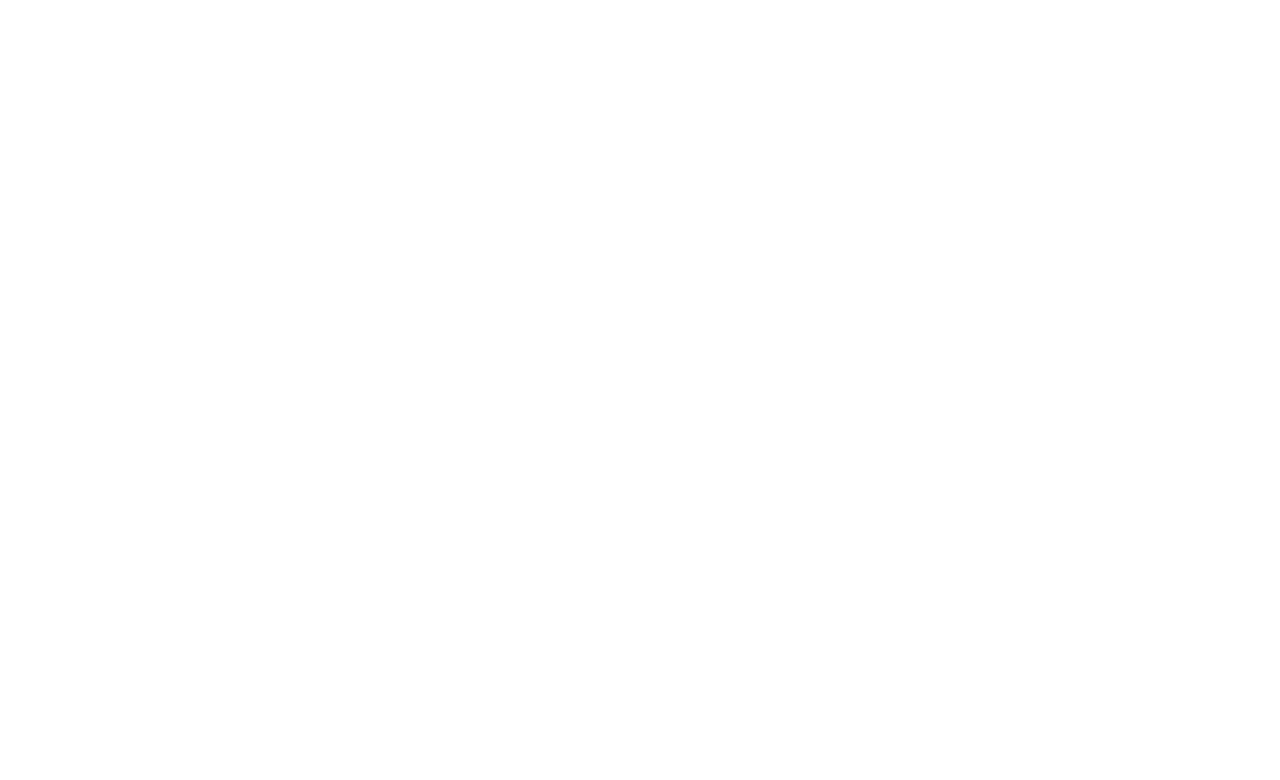
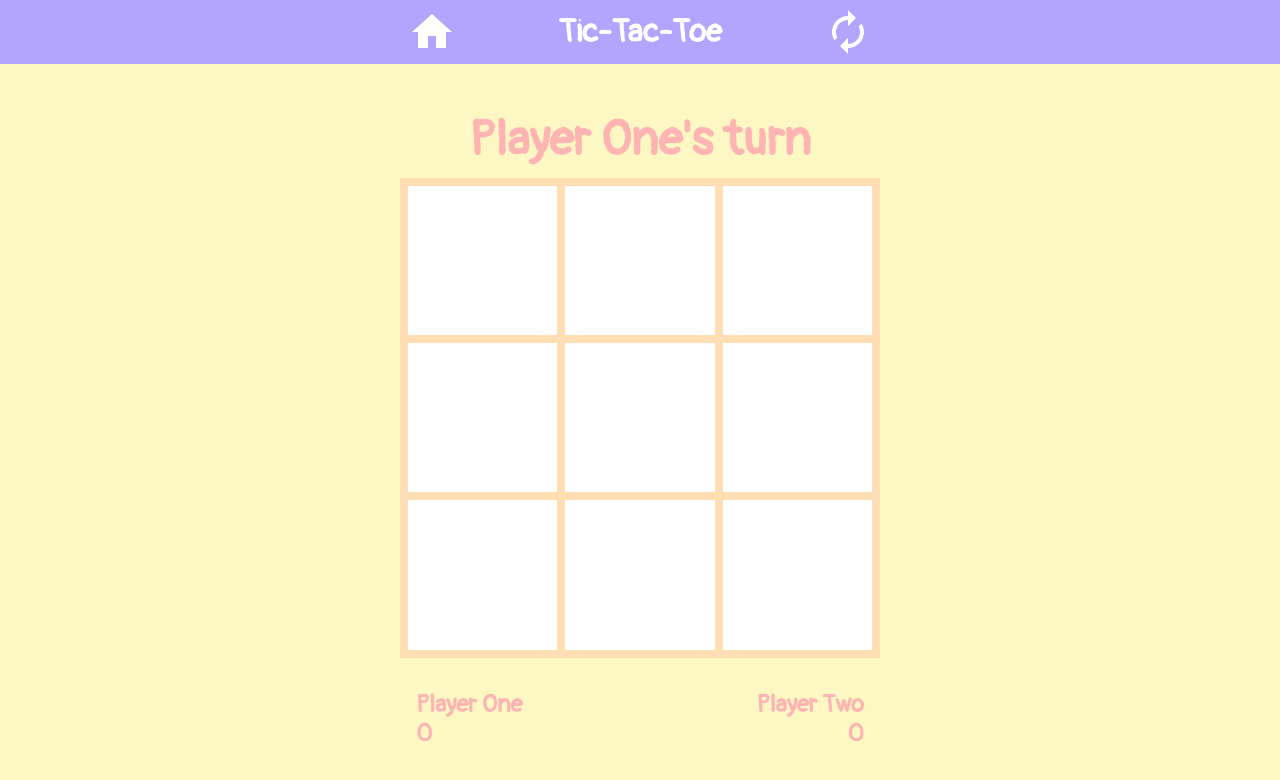
Before and after one commit to rintheo/tic-tac-toe, a plain HTML site: page index.html in a window 1280 px wide. Drawn offline with Linux system fonts and the light colour scheme.

Commit message:
Initial UI for game screen

```diff
--- a/index.html
+++ b/index.html
@@ -5,9 +5,55 @@
     <meta name="viewport" content="width=device-width, initial-scale=1.0">
     <title>Tic-Tac-Toe</title>
     <link rel="stylesheet" href="style.css">
-</head>
+    <link rel="preconnect" href="https://fonts.googleapis.com">
+    <link rel="preconnect" href="https://fonts.gstatic.com" crossorigin>
+    <link href="https://fonts.googleapis.com/css2?family=Pangolin&family=Roboto:ital,wght@0,100;0,300;0,400;0,500;0,700;0,900;1,100;1,300;1,400;1,500;1,700;1,900&display=swap" rel="stylesheet"></head>
 <body>
-
+    <div class="site-container">
+        <div class="game-container">
+            <header class="header">
+                <div class="container max-width">
+                    <button id="homeButton" class="button">
+                        <svg xmlns="http://www.w3.org/2000/svg" viewBox="0 0 24 24"><title>Return to Home Screen</title><path d="M10,20V14H14V20H19V12H22L12,3L2,12H5V20H10Z" /></svg>
+                    </button>
+                    <h2>Tic-Tac-Toe</h2>
+                    <button id="resetButton" class="button">
+                        <svg xmlns="http://www.w3.org/2000/svg" viewBox="0 0 24 24"><title>Reset Game</title><path d="M12,6V9L16,5L12,1V4A8,8 0 0,0 4,12C4,13.57 4.46,15.03 5.24,16.26L6.7,14.8C6.25,13.97 6,13 6,12A6,6 0 0,1 12,6M18.76,7.74L17.3,9.2C17.74,10.04 18,11 18,12A6,6 0 0,1 12,18V15L8,19L12,23V20A8,8 0 0,0 20,12C20,10.43 19.54,8.97 18.76,7.74Z" /></svg>
+                    </button>
+                </div>
+            </header>
+            <main class="main">
+                <div class="container max-width">
+                    <div class="main-top">
+                        <p>Player One's turn</p>
+                    </div>
+                    <div class="board-container">
+                        <div class="board">
+                            <button class="cell one" data-row="0" data-column="0"><span></span></button>
+                            <button class="cell one" data-row="0" data-column="1"><span></span></button>
+                            <button class="cell one" data-row="0" data-column="2"><span></span></button>
+                            <button class="cell two" data-row="1" data-column="0"><span></span></button>
+                            <button class="cell two" data-row="1" data-column="1"><span></span></button>
+                            <button class="cell two" data-row="1" data-column="2"><span></span></button>
+                            <button class="cell two" data-row="2" data-column="0"><span></span></button>
+                            <button class="cell one" data-row="2" data-column="1"><span></span></button>
+                            <button class="cell one" data-row="2" data-column="2"><span></span></button>
+                        </div>
+                    </div>
+                    <div class="main-bot">
+                        <div class="player-container">
+                            <p id="player1Name">Player One</p>
+                            <p id="player1Score">0</p>
+                        </div>
+                        <div class="player-container">
+                            <p id="player2Name">Player Two</p>
+                            <p id="player2Score">0</p>
+                        </div>
+                    </div>
+                </div>
+            </main>
+        </div>
+    </div>
 </body>
 <script src="script.js"></script>
 </html>
--- a/style.css
+++ b/style.css
@@ -0,0 +1,152 @@
+:root {
+    --color-accent: #B2A4FF;
+    --color-accent-light: #FFB4B4;
+    --color-accent-lighter: #FFDEB4;
+    --color-accent-lightest: #FDF7C3;
+}
+
+*,
+*::after,
+*::before {
+    box-sizing: border-box;
+    font-family: 'Pangolin', cursive;
+}
+
+html, body,
+h1, h2, h3, h4, h5, h6,
+p, button {
+    margin: 0;
+    padding: 0;
+}
+
+.max-width {
+    max-width: min(calc(100vw), 60vh);
+    margin: 0 auto;
+}
+
+.site-container {
+    /* background-color: var(--color-accent); */
+    height: 100vh;
+}
+
+.game-container {
+    display: flex;
+    flex-direction: column;
+    height: 100vh;
+}
+
+.header {
+    background-color: var(--color-accent);
+    height: 8vh;
+    color: #fff;
+}
+
+.header > .container {
+    height: 100%;
+    display: flex;
+    justify-content: space-between;
+    align-items: center;
+}
+
+.header h2 {
+    font-size: 4vh;
+}
+
+.button {
+    height: 6vh;
+    width: 6vh;
+    background: none;
+    border: none;
+    margin: 1vh;
+}
+
+.button svg {
+    fill: #fff;
+}
+
+.main {
+    flex: 1;
+    background-color: var(--color-accent-lightest);
+    color: var(--color-accent-light);
+    font-weight: 600;
+}
+
+.main > .container {
+    height: 100%;
+    display: grid;
+    justify-content: center;
+    grid-template-rows: 1fr auto 1.25fr;
+}
+
+.main-top {
+    justify-self: center;
+    align-self: end;
+    margin: 5vh 0 1vh 0;
+}
+
+.main-top > p {
+    font-size: 6vh;
+}
+
+.board-container {
+    position: relative;
+    width: min(calc(100vw), 60vh);
+}
+
+.board-container::before {
+    display: block;
+    content: "";
+    padding-top: 100%;
+}
+
+.board {
+    position: absolute;
+    top: 0; left: 0;
+    height: 100%;
+    width: 100%;
+    background-color: var(--color-accent-lighter);
+    padding: 1vh;
+    display: grid;
+    grid-template-columns: repeat(3, 1fr);
+    gap: 1vh;
+}
+
+.cell {
+    font-family: 'Pangolin', cursive;
+    background-color: white;
+    color: var(--color-accent-light);
+    border: none;
+    display: flex;
+    justify-content: center;
+    align-items: center;
+    line-height: 0;
+    font-size: min(20vh, 30vw);
+}
+
+.cell:hover span::before {
+    opacity: 0.25;
+
+}
+
+.cell.one:hover span::before {
+    content: 'o';
+}
+
+.cell.two:hover span::before {
+    content: 'x';
+}
+
+.main-bot {
+    display: grid;
+    grid-template-columns: repeat(2, 1fr);
+    margin: min(4vh, 6vw) min(2vh, 3vw);
+    justify-content: space-between;
+}
+
+.main-bot > .player-container:last-child {
+    text-align: end;
+}
+
+.main-bot p {
+    font-size: 3vh;
+}
```
